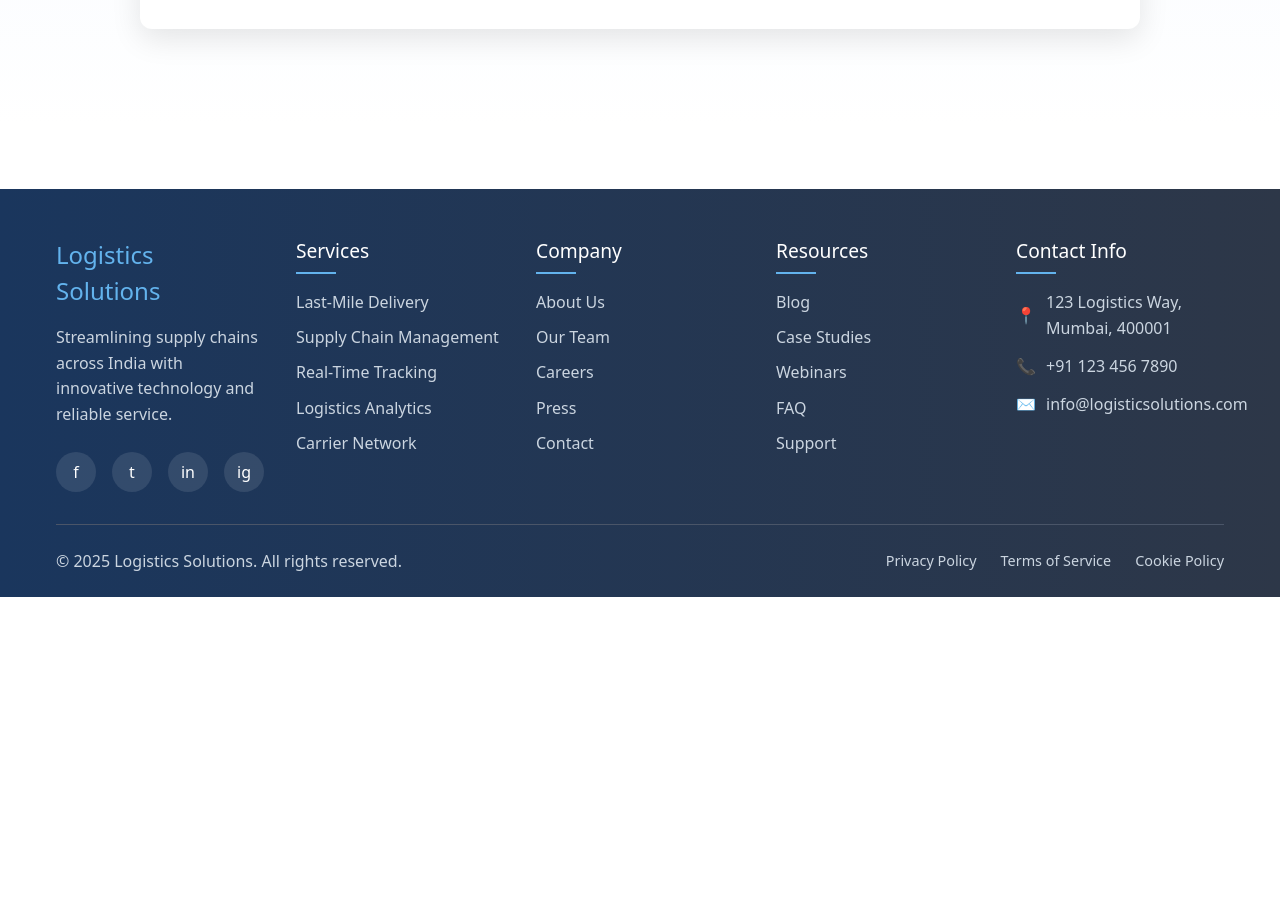
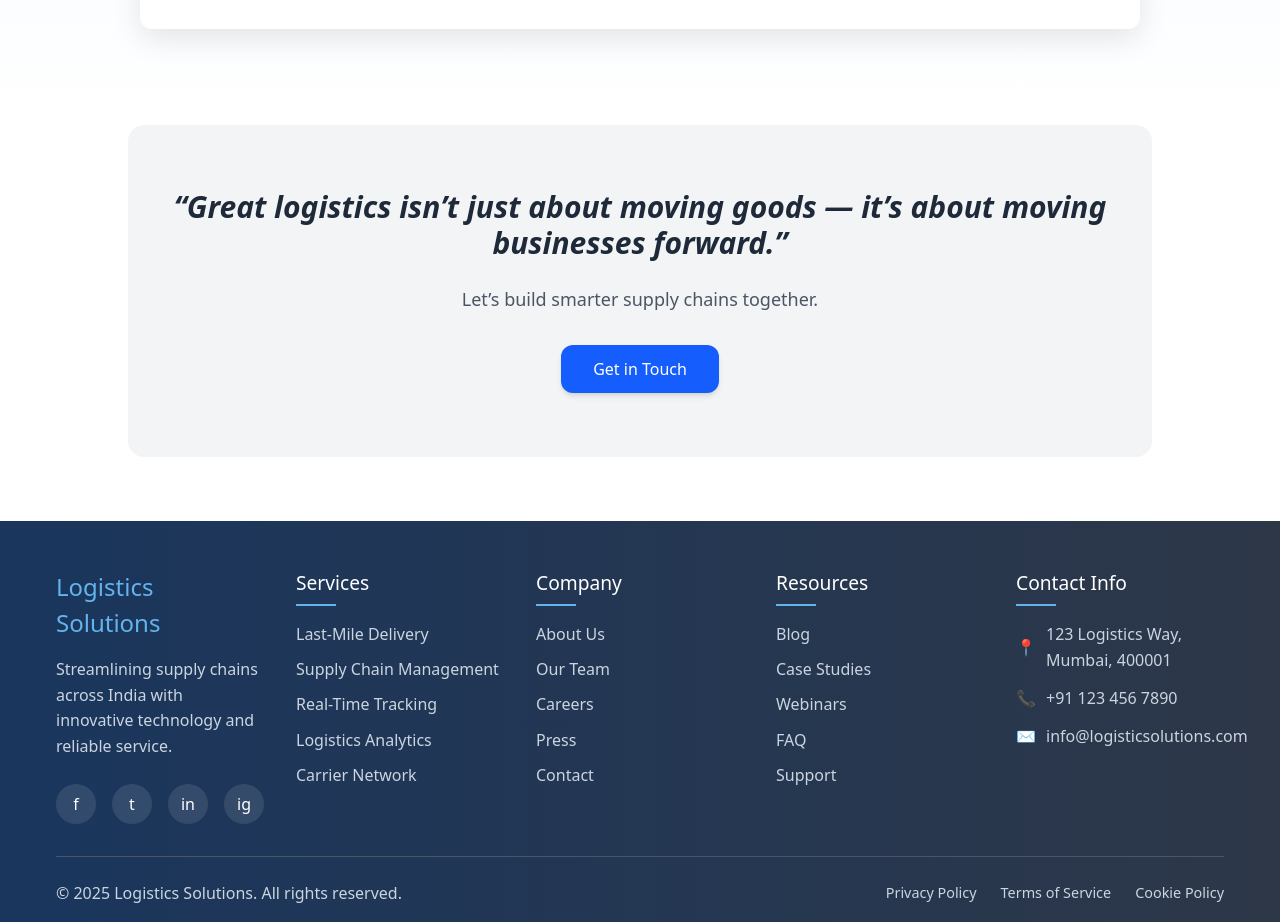
Before and after one commit to devika00410/Supply-chain, a React (Vite) app: page / in a window 1280 px wide. Shown: the part 5120-6042 px from the top of the page. Before the commit the page ends 5717 px from the top, so only its background shows below. Built offline with nearby package versions, Linux system fonts and the light colour scheme.

Commit message:
Added end part

```diff
--- a/package.json
+++ b/package.json
@@ -12,6 +12,7 @@
   "dependencies": {
     "@heroicons/react": "^2.2.0",
     "@tailwindcss/vite": "^4.1.13",
+    "framer-motion": "^12.23.19",
     "react": "^19.1.1",
     "react-dom": "^19.1.1",
     "react-simple-maps": "^1.0.0",
--- /dev/null
+++ b/src/HomeComponents/QuoteCTA.jsx
@@ -0,0 +1,45 @@
+"use client";
+import { motion } from "framer-motion";
+
+export default function QuoteCTA() {
+  // Animation variants
+  const fadeInUp = {
+    hidden: { opacity: 0, y: 50 },
+    visible: { opacity: 1, y: 0, transition: { duration: 0.8 } }
+  };
+
+  // Smooth scroll handler
+  const handleScroll = (e) => {
+    e.preventDefault();
+    const section = document.querySelector("#contact");
+    section?.scrollIntoView({ behavior: "smooth" });
+  };
+
+  return (
+    <motion.section
+      className="bg-gray-100 text-center py-16 px-6 rounded-2xl max-w-5xl mx-auto"
+      variants={fadeInUp}
+      initial="hidden"
+      whileInView="visible"
+      viewport={{ once: true, amount: 0.3 }} // triggers on scroll into view
+    >
+      {/* Quote */}
+      <blockquote className="text-2xl md:text-3xl font-semibold italic text-gray-800 mb-6">
+        “Great logistics isn’t just about moving goods — it’s about moving businesses forward.”
+      </blockquote>
+
+      {/* Sub-text */}
+      <p className="text-lg text-gray-600 mb-8">
+        Let’s build smarter supply chains together.
+      </p>
+
+      {/* CTA Button */}
+      <button
+        onClick={handleScroll}
+        className="bg-blue-600 hover:bg-blue-700 text-white font-medium py-3 px-8 rounded-xl shadow-md transition duration-300"
+      >
+        Get in Touch
+      </button>
+    </motion.section>
+  );
+}
--- a/src/Pages/Homepage.jsx
+++ b/src/Pages/Homepage.jsx
@@ -6,6 +6,7 @@ import Overview from '../HomeComponents/Overview'
 import TestimonialSection from '../HomeComponents/TestimonialSection'
 import About from '../HomeComponents/About'
 import ValueProposition from '../HomeComponents/ValueProposition'
+import QuoteCTA from '../HomeComponents/QuoteCTA'
 
 function Homepage() {
   return (
@@ -17,7 +18,7 @@ function Homepage() {
         <Overview/>
          <About/>
         <TestimonialSection/>
-
+       <QuoteCTA/>
     </div>
   )
 }
```
Also changed, not shown: 1 other file (tests, documents, lock files or other folders).
